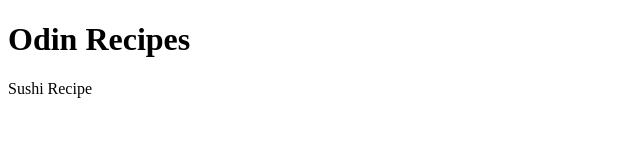
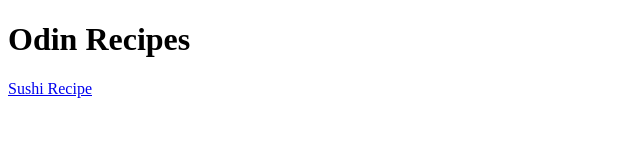
Before and after one commit to fantasticella/odin-recipes3, a plain HTML site: page index.html in a window 1280 px wide. Shown: the whole page, without its empty margins (0-640 px from the left). Drawn offline with Linux system fonts and the light colour scheme.

Commit message:
fixed error

```diff
--- a/index.html
+++ b/index.html
@@ -5,6 +5,6 @@
     </head>
     <body>
         <h1> Odin Recipes </h1>
-        <a href"https://www.google.com/search?q=sushi+recipes&oq=sushi+recipe&aqs=chrome.0.0i433i512j69i57j0i512l8.2766j0j7&sourceid=chrome&ie=UTF-8">Sushi Recipe</a>
+        <a href="recipes/sushi.html">Sushi Recipe</a>
     </body>
 </html>
```
